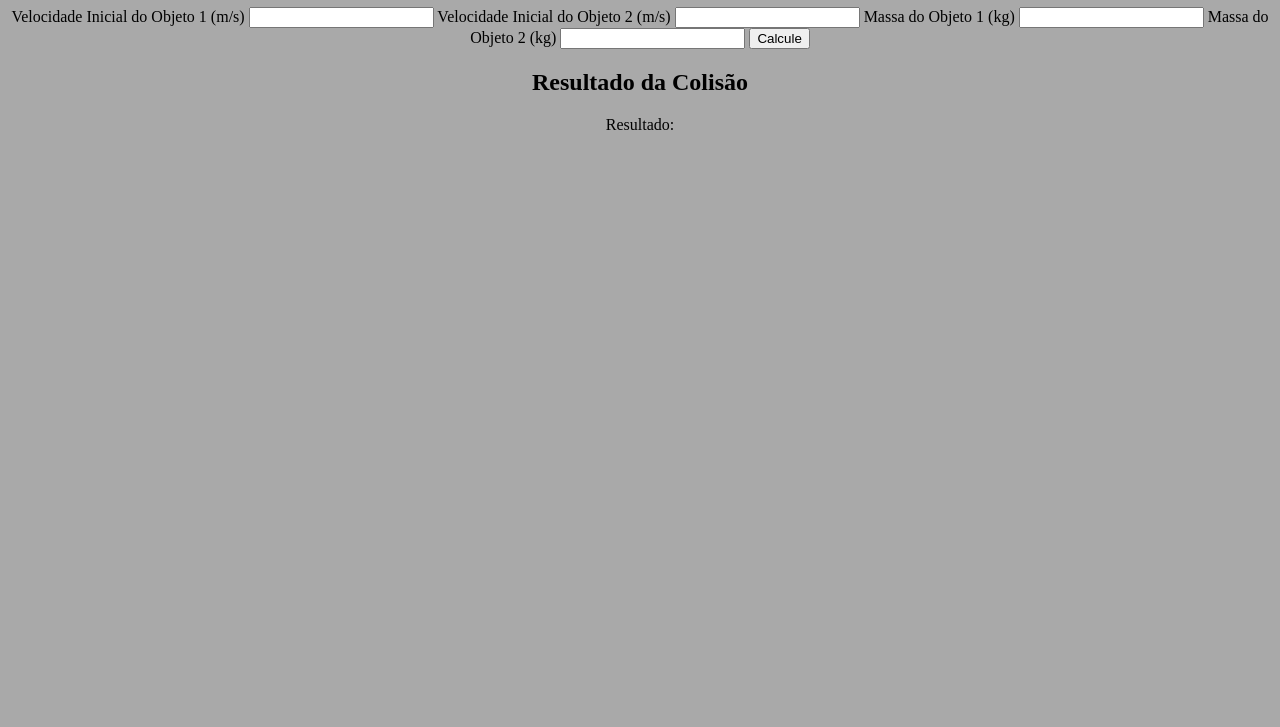
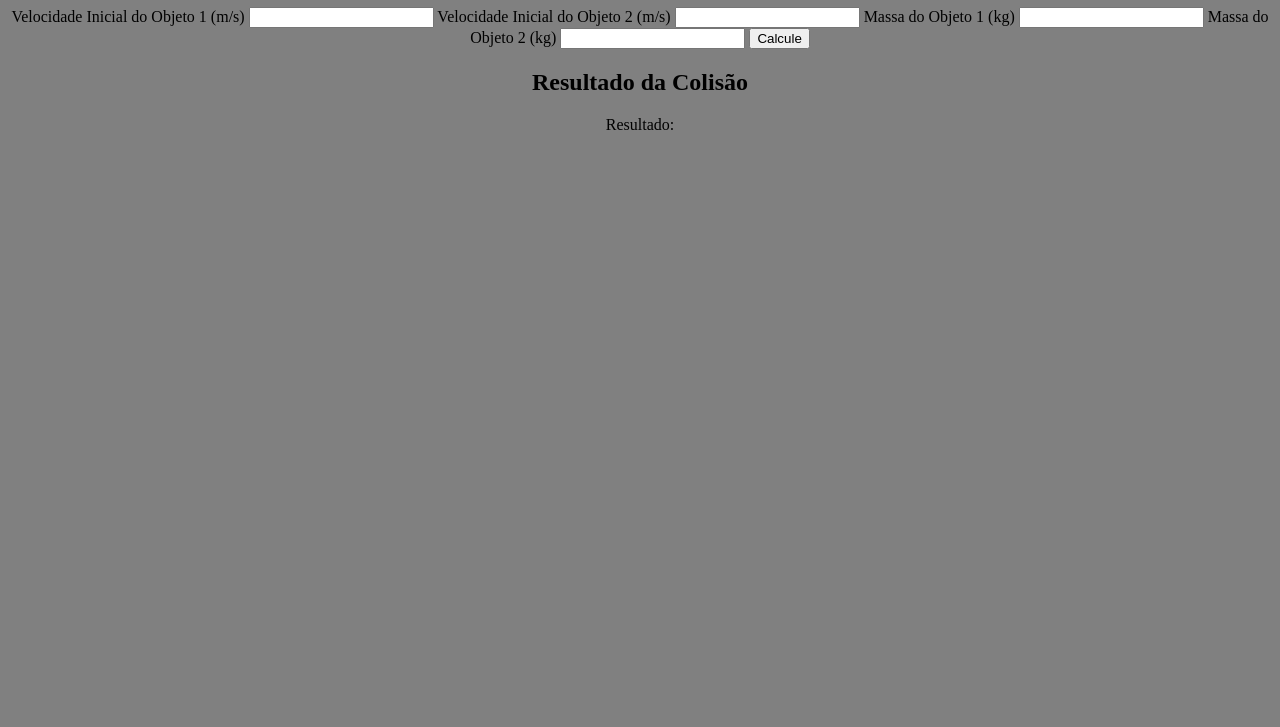
Before and after one commit to thomasgatinh/agora-n-o-tem-erro-calculadora-js, a plain HTML site: page index.html in a window 1280 px wide. Shown: the part 73-800 px from the top of the page. Drawn offline with Linux system fonts and the light colour scheme.

Commit message:
Update style.css

```diff
--- a/style.css
+++ b/style.css
@@ -1,5 +1,5 @@
 body{
     text-align: center;
     display: block;
-    background-color: darkgrey;
+    background-color: grey;
 }
```
